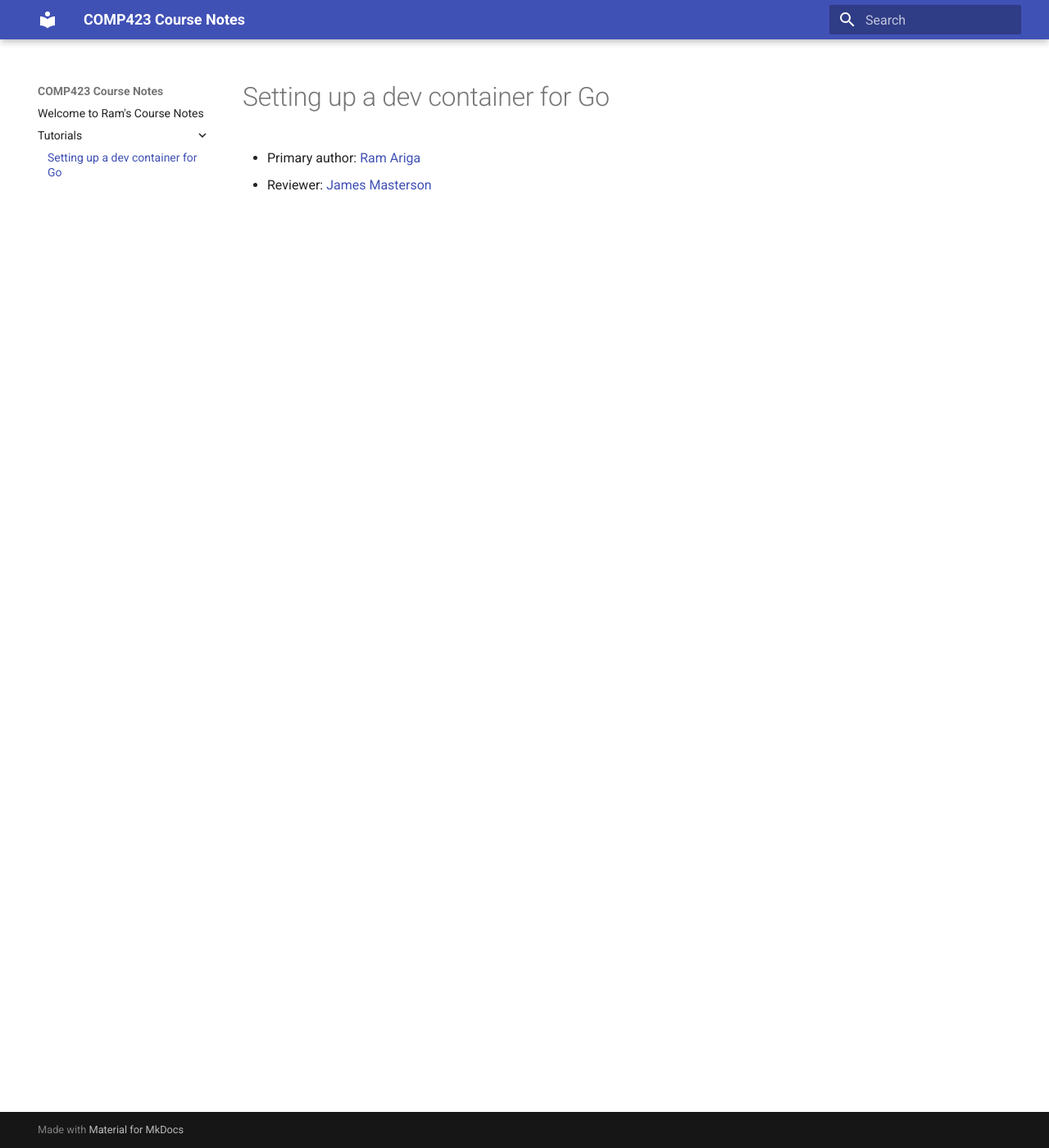
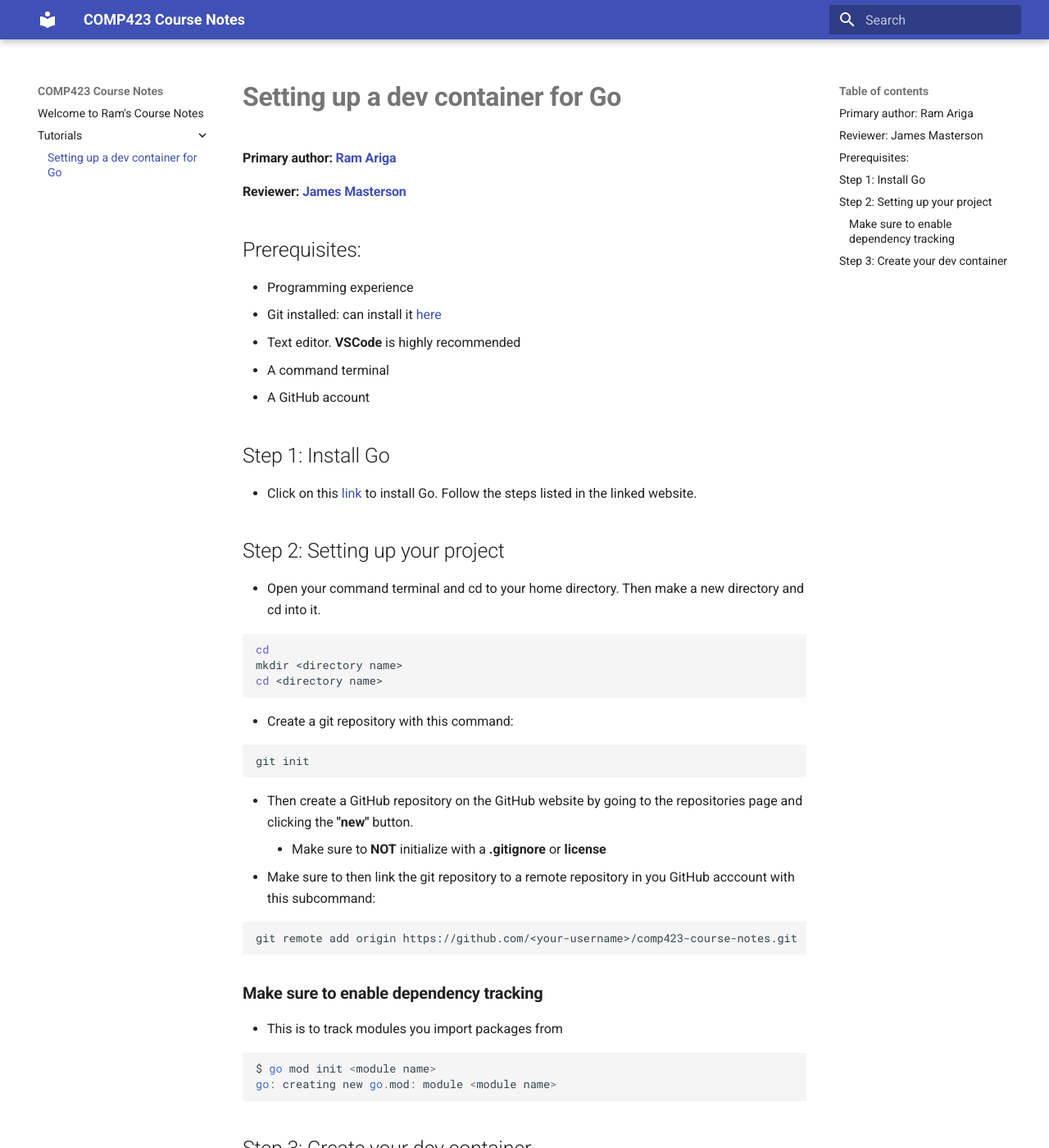
Before and after one commit to bariga04/comp423-course-notes, an MkDocs documentation site: the page built from docs/tutorials/go-setup.md, in a window 1280 px wide and 1400 px high. Shown: the whole window at 82% size. Built offline with MkDocs 1.6.1 and Material for MkDocs 9.7.7, drawn with Linux system fonts in a browser that asks for light colours.

Commit message:
added steps 1 and 2 to tutorial

````diff
--- a/docs/tutorials/go-setup.md
+++ b/docs/tutorials/go-setup.md
@@ -1,4 +1,54 @@
-# Setting up a dev container for Go
+# **Setting up a dev container for Go**
 
-* Primary author: [Ram Ariga](https://github.com/bariga04)
-* Reviewer: [James Masterson](https://github.com/James-Masterson)
+#### Primary author: [Ram Ariga](https://github.com/bariga04)
+#### Reviewer: [James Masterson](https://github.com/James-Masterson)
+
+
+## Prerequisites:
+
+- Programming experience
+- Git installed: can install it [here](https://git-scm.com/book/en/v2/Getting-Started-Installing-Git)
+- Text editor. **VSCode** is highly recommended
+- A command terminal
+- A GitHub account
+
+
+## Step 1: Install Go
+
+- Click on this [link](https://go.dev/doc/install) to install Go. Follow the steps listed in the linked website.
+
+
+## Step 2: Setting up your project
+
+- Open your command terminal and cd to your home directory. Then make a new directory and cd into it.
+
+```bash
+cd
+mkdir <directory name>
+cd <directory name>
+```
+
+- Create a git repository with this command:
+
+```bash
+git init
+```
+
+- Then create a GitHub repository on the GitHub website by going to the repositories page and clicking the **"new"** button.
+    - Make sure to **NOT** initialize with a **.gitignore** or **license**
+- Make sure to then link the git repository to a remote repository in you GitHub acccount with this subcommand:
+
+```bash
+git remote add origin https://github.com/<your-username>/comp423-course-notes.git
+```
+
+
+### **Make sure to enable dependency tracking**
+- This is to track modules you import packages from
+
+```Go
+$ go mod init <module name>
+go: creating new go.mod: module <module name>
+```
+
+## Step 3: Create your dev container
````
